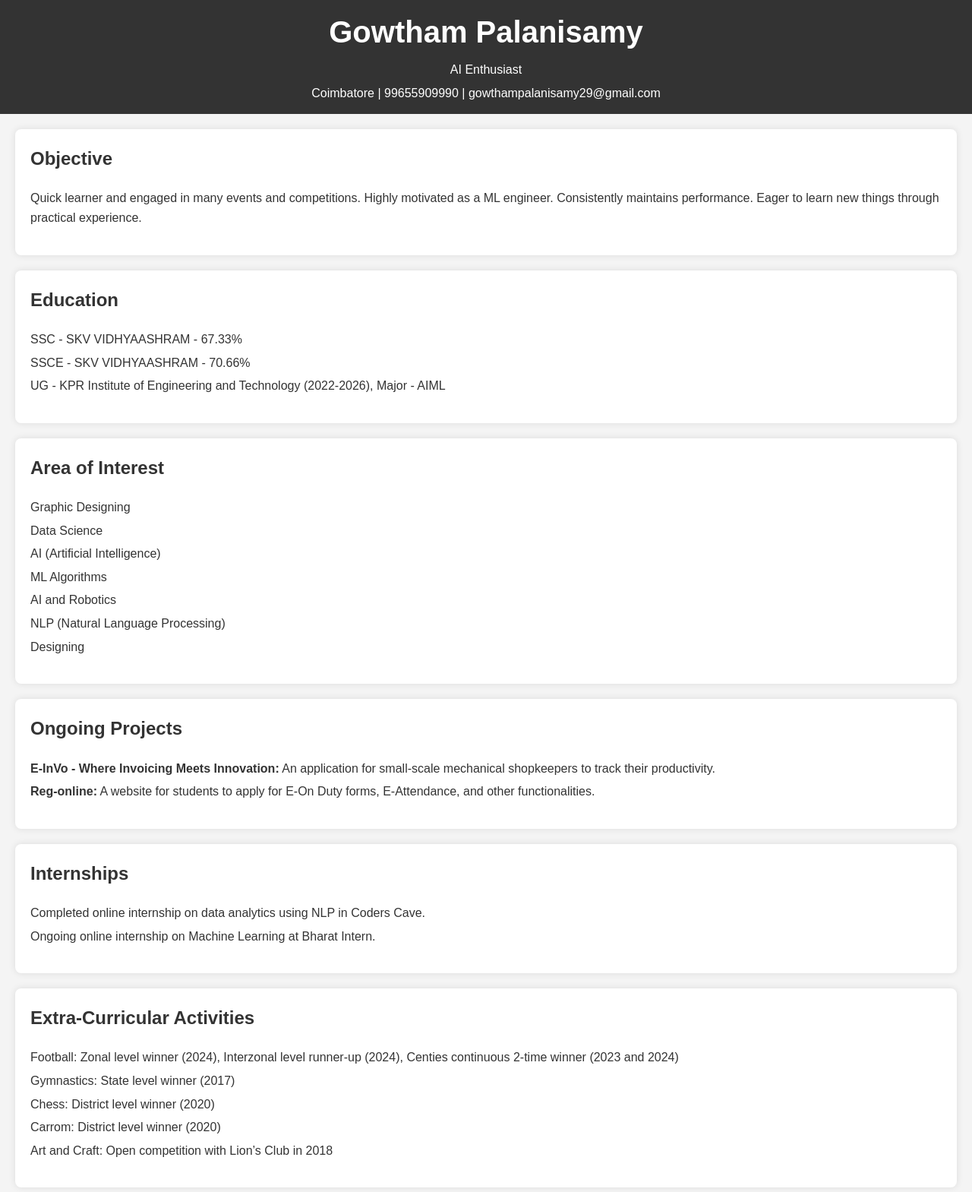
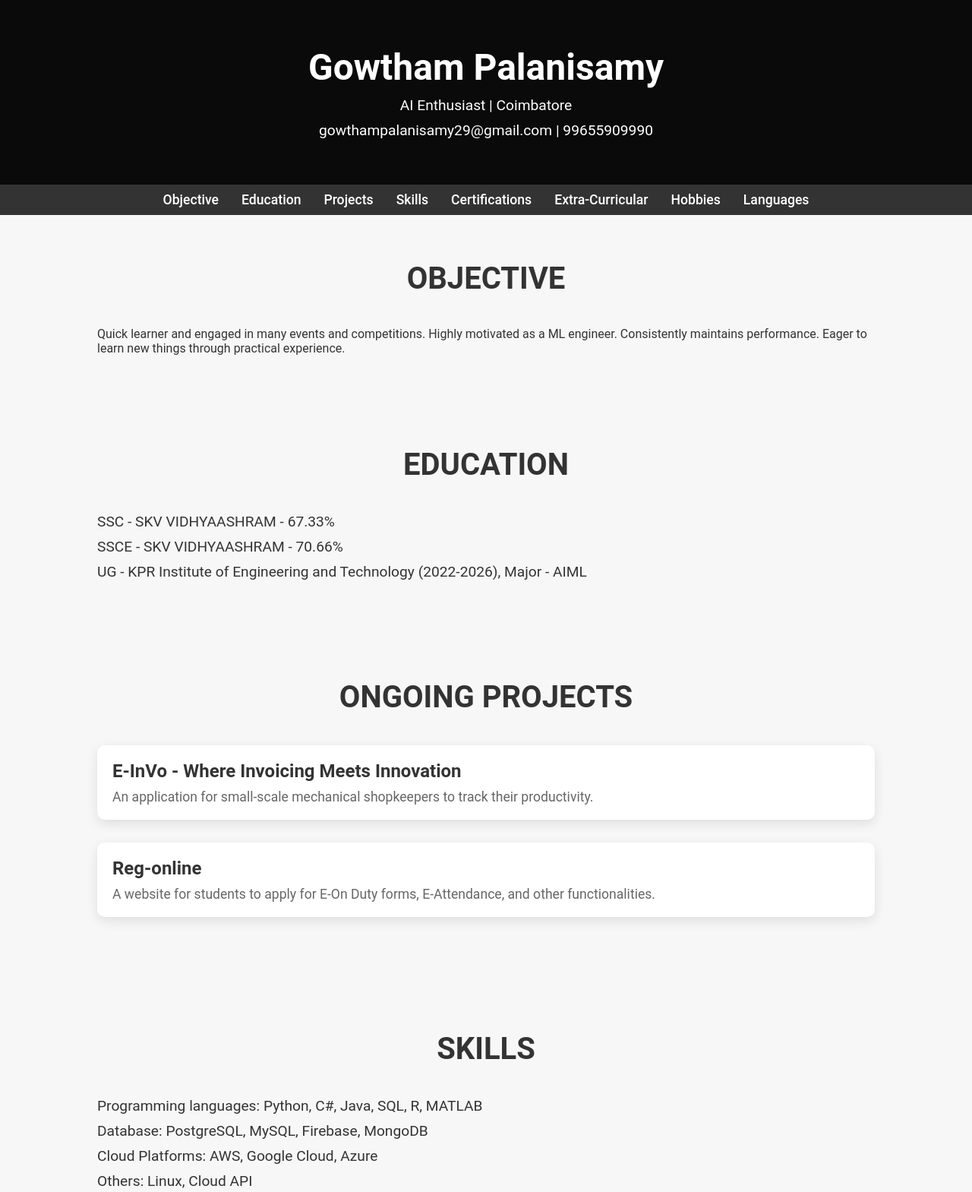
Before and after one commit to gowthamp-04/gowtham-04.github.io, a plain HTML site: page index.html in a window 1280 px wide. Shown: the top 1569 px of the page at 76% size. Drawn offline with Linux system fonts and the light colour scheme.

Commit message:
index.html

```diff
--- a/index.html
+++ b/index.html
@@ -5,29 +5,33 @@
     <meta name="viewport" content="width=device-width, initial-scale=1.0">
     <title>Gowtham Palanisamy - Portfolio</title>
     <style>
-        body {
-            font-family: Arial, sans-serif;
-            line-height: 1.6;
-            color: #333;
-            background-color: #f4f4f4;
+        * {
             margin: 0;
             padding: 0;
+            box-sizing: border-box;
+        }
+
+        body {
+            font-family: 'Roboto', sans-serif;
+            background-color: #f7f7f7;
+            color: #333;
         }
 
         header {
-            background-color: #333;
+            background: #0A0A0A;
             color: #fff;
-            padding: 10px 0;
+            padding: 60px 0;
             text-align: center;
         }
 
         header h1 {
-            margin: 0;
-            font-size: 2.5em;
+            font-size: 3em;
+            font-weight: 700;
         }
 
         header p {
-            margin: 5px 0;
+            font-size: 1.2em;
+            margin-top: 10px;
         }
 
         header a {
@@ -35,98 +39,175 @@
             text-decoration: none;
         }
 
-        section {
-            margin: 20px;
-            padding: 20px;
-            background-color: #fff;
-            border-radius: 8px;
-            box-shadow: 0 0 10px rgba(0, 0, 0, 0.1);
+        nav {
+            background: #333;
+            padding: 10px 0;
+            text-align: center;
         }
 
-        section h2 {
-            margin-top: 0;
+        nav ul {
+            list-style: none;
+            display: flex;
+            justify-content: center;
+            flex-wrap: wrap;
         }
 
-        ul {
-            list-style-type: none;
+        nav ul li {
+            margin: 0 15px;
+        }
+
+        nav ul li a {
+            color: #fff;
+            text-decoration: none;
+            font-weight: 500;
+            font-size: 1.1em;
+        }
+
+        nav ul li a:hover {
+            text-decoration: underline;
+        }
+
+        .section {
+            padding: 60px 0;
+        }
+
+        .container {
+            width: 80%;
+            margin: 0 auto;
+            max-width: 1200px;
+        }
+
+        .section h2 {
+            font-size: 2.5em;
+            color: #333;
+            text-align: center;
+            margin-bottom: 40px;
+            font-weight: 700;
+            text-transform: uppercase;
+        }
+
+        .section ul {
+            list-style: none;
             padding: 0;
         }
 
-        ul li {
-            margin: 5px 0;
+        .section ul li {
+            font-size: 1.2em;
+            margin-bottom: 10px;
+        }
+
+        .project {
+            background: #fff;
+            padding: 20px;
+            border-radius: 10px;
+            margin-bottom: 30px;
+            box-shadow: 0 5px 15px rgba(0, 0, 0, 0.1);
+        }
+
+        .project h3 {
+            font-size: 1.5em;
+            margin-bottom: 10px;
+            color: #333;
+        }
+
+        .project p {
+            font-size: 1.1em;
+            color: #666;
         }
 
         footer {
+            background: #0A0A0A;
+            color: #fff;
+            padding: 40px 0;
             text-align: center;
-            padding: 20px;
-            background-color: #333;
-            color: #fff;
-            margin-top: 20px;
         }
 
-        @media (max-width: 768px) {
-            header h1 {
-                font-size: 2em;
-            }
-
-            section {
-                margin: 10px;
-                padding: 15px;
-            }
+        footer p {
+            font-size: 1.2em;
+            line-height: 1.6;
         }
     </style>
 </head>
 <body>
     <header>
+        <div class="container">
             <h1>Gowtham Palanisamy</h1>
-        <p>AI Enthusiast</p>
-        <p>Coimbatore | 99655909990 | <a href="mailto:gowthampalanisamy29@gmail.com">gowthampalanisamy29@gmail.com</a></p>
+            <p>AI Enthusiast | Coimbatore</p>
+            <p><a href="mailto:gowthampalanisamy29@gmail.com">gowthampalanisamy29@gmail.com</a> | 99655909990</p>
+        </div>
     </header>
 
-    <section id="objective">
+    <nav>
+        <ul>
+            <li><a href="#objective">Objective</a></li>
+            <li><a href="#education">Education</a></li>
+            <li><a href="#projects">Projects</a></li>
+            <li><a href="#skills">Skills</a></li>
+            <li><a href="#certifications">Certifications</a></li>
+            <li><a href="#extra-curricular">Extra-Curricular</a></li>
+            <li><a href="#hobbies">Hobbies</a></li>
+            <li><a href="#languages">Languages</a></li>
+        </ul>
+    </nav>
+
+    <section id="objective" class="section">
+        <div class="container">
             <h2>Objective</h2>
             <p>Quick learner and engaged in many events and competitions. Highly motivated as a ML engineer. Consistently maintains performance. Eager to learn new things through practical experience.</p>
+        </div>
     </section>
 
-    <section id="education">
+    <section id="education" class="section">
+        <div class="container">
             <h2>Education</h2>
             <ul>
                 <li>SSC - SKV VIDHYAASHRAM - 67.33%</li>
                 <li>SSCE - SKV VIDHYAASHRAM - 70.66%</li>
                 <li>UG - KPR Institute of Engineering and Technology (2022-2026), Major - AIML</li>
             </ul>
+        </div>
     </section>
 
-    <section id="interests">
-        <h2>Area of Interest</h2>
-        <ul>
-            <li>Graphic Designing</li>
-            <li>Data Science</li>
-            <li>AI (Artificial Intelligence)</li>
-            <li>ML Algorithms</li>
-            <li>AI and Robotics</li>
-            <li>NLP (Natural Language Processing)</li>
-            <li>Designing</li>
-        </ul>
+    <section id="projects" class="section">
+        <div class="container">
+            <h2>Ongoing Projects</h2>
+            <div class="project">
+                <h3>E-InVo - Where Invoicing Meets Innovation</h3>
+                <p>An application for small-scale mechanical shopkeepers to track their productivity.</p>
+            </div>
+            <div class="project">
+                <h3>Reg-online</h3>
+                <p>A website for students to apply for E-On Duty forms, E-Attendance, and other functionalities.</p>
+            </div>
+        </div>
     </section>
 
-    <section id="projects">
-        <h2>Ongoing Projects</h2>
+    <section id="skills" class="section">
+        <div class="container">
+            <h2>Skills</h2>
             <ul>
-            <li><strong>E-InVo - Where Invoicing Meets Innovation:</strong> An application for small-scale mechanical shopkeepers to track their productivity.</li>
-            <li><strong>Reg-online:</strong> A website for students to apply for E-On Duty forms, E-Attendance, and other functionalities.</li>
+                <li>Programming languages: Python, C#, Java, SQL, R, MATLAB</li>
+                <li>Database: PostgreSQL, MySQL, Firebase, MongoDB</li>
+                <li>Cloud Platforms: AWS, Google Cloud, Azure</li>
+                <li>Others: Linux, Cloud API</li>
             </ul>
+        </div>
     </section>
 
-    <section id="internships">
-        <h2>Internships</h2>
+    <section id="certifications" class="section">
+        <div class="container">
+            <h2>Certifications</h2>
             <ul>
-            <li>Completed online internship on data analytics using NLP in Coders Cave.</li>
-            <li>Ongoing online internship on Machine Learning at Bharat Intern.</li>
+                <li>Crash course on Python - Coursera (Google, 2023)</li>
+                <li>Foundations: Data Data Everywhere - Coursera (Google, 2023)</li>
+                <li>AI For Everyone - Coursera (DeepLearning.AI, 2023)</li>
+                <li>MATLAB Beginners - MATLAB Onramp (2023)</li>
             </ul>
+        </div>
     </section>
 
-    <section id="extra-curricular">
+    <section id="extra-curricular" class="section">
+        <div class="container">
             <h2>Extra-Curricular Activities</h2>
             <ul>
                 <li>Football: Zonal level winner (2024), Interzonal level runner-up (2024), Centies continuous 2-time winner (2023 and 2024)</li>
@@ -135,29 +216,11 @@
                 <li>Carrom: District level winner (2020)</li>
                 <li>Art and Craft: Open competition with Lion’s Club in 2018</li>
             </ul>
+        </div>
     </section>
 
-    <section id="skills">
-        <h2>Skills</h2>
-        <ul>
-            <li>Programming languages: Python, C#, Java, SQL, R, MATLAB</li>
-            <li>Database: PostgreSQL, MySQL, Firebase, MongoDB</li>
-            <li>Cloud Platforms: AWS, Google Cloud, Azure</li>
-            <li>Others: Linux, Cloud API</li>
-        </ul>
-    </section>
-
-    <section id="certifications">
-        <h2>Certifications</h2>
-        <ul>
-            <li>Crash course on Python - Coursera (Google, 2023)</li>
-            <li>Foundations: Data Data Everywhere - Coursera (Google, 2023)</li>
-            <li>AI For Everyone - Coursera (DeepLearning.AI, 2023)</li>
-            <li>MATLAB Beginners - MATLAB Onramp (2023)</li>
-        </ul>
-    </section>
-
-    <section id="hobbies">
+    <section id="hobbies" class="section">
+        <div class="container">
             <h2>Hobbies</h2>
             <ul>
                 <li>Drawing</li>
@@ -165,19 +228,24 @@
                 <li>Art and Craft</li>
                 <li>Playing with Friends</li>
             </ul>
+        </div>
     </section>
 
-    <section id="languages">
+    <section id="languages" class="section">
+        <div class="container">
             <h2>Languages</h2>
             <ul>
                 <li>Tamil</li>
                 <li>English</li>
                 <li>Malayalam</li>
             </ul>
+        </div>
     </section>
 
     <footer>
+        <div class="container">
             <p>Driven and adaptable computer science student with a focus on AI and ML. Strong problem-solving skills and a passion for leveraging technology to tackle complex challenges. Proven ability to work effectively both independently and collaboratively in fast-paced environments. Eager to contribute to innovative projects and continue learning in the field of AIML.</p>
+        </div>
     </footer>
 </body>
 </html>
```
Lines whose indentation alone changed are shown as unchanged.
